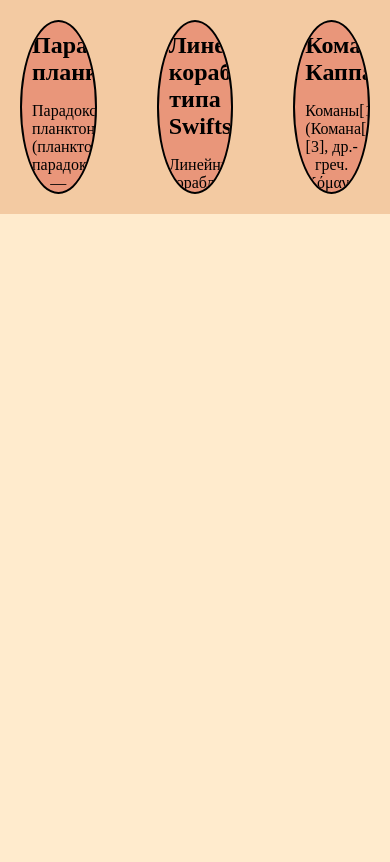
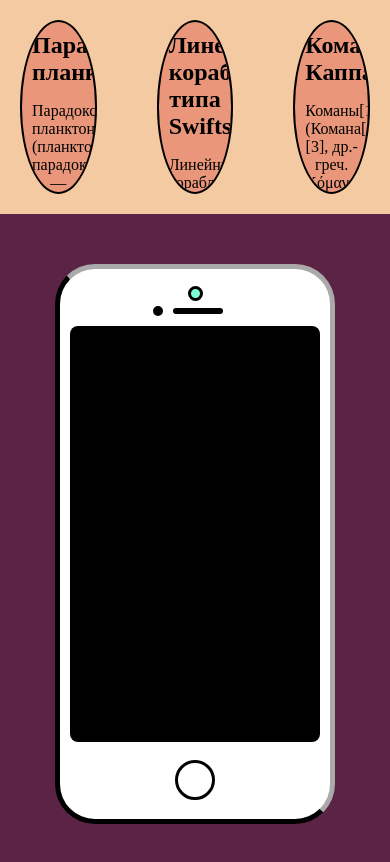
Before and after one commit to IliaKataev/web-bv, a plain HTML site: page Lesson20.03.2025/index.html in a window 390 px wide. Drawn offline with Linux system fonts and the light colour scheme.

Commit message:
phone addition

```diff
--- a/Lesson20.03.2025/assets/styles/style.css
+++ b/Lesson20.03.2025/assets/styles/style.css
@@ -1,7 +1,7 @@
 body{
     margin:0;
     padding:0;
-    background-color: blanchedalmond;
+    background-color: rgb(91, 35, 68);
 }
 
 
@@ -32,3 +32,65 @@ h1{
 section:nth-child(odd){
     background-color: rgb(243, 202, 162);
 }
+
+.phone{
+    width: 250px;
+    height: 520px;
+    background-color: white;
+    border: 5px solid;
+    border-color: rgb(170, 170, 170) rgb(170, 170, 170) black black;
+    border-radius: 40px;
+    padding: 15px 10px;
+    margin: 50px auto;
+}
+
+.camera{
+    width: 15px;
+    height: 15px;
+    background-color: aquamarine;
+    border-radius: 50%;
+    border: 3px solid black;
+    box-sizing: border-box;
+    margin: 2px auto;
+}
+
+.poloska{
+    display: flex;
+    flex-direction: row;
+    align-items: center;
+    gap: 10px;
+    justify-content: center;
+    margin-top: 5px;
+    margin-bottom: 10px;
+    margin-right: 15px;
+}
+.circle{
+    width: 10px;
+    height: 10px;
+    background-color: black;
+    border-radius: 50%;
+}
+
+.dinamic{
+    width:50px;
+    height: 6px;
+    background-color: black;
+    border-radius: 10px;
+}
+
+.inner-block{
+    height: 80%;
+    width: auto;
+    background-color: black;
+    border-radius: 8px;
+}
+
+.main-button{
+    width: 40px;
+    height: 40px;
+    background-color: white;
+    border: 3px solid black;
+    border-radius: 50%;
+    box-sizing: border-box;
+    margin: 18px auto;
+}
--- a/Lesson20.03.2025/index.html
+++ b/Lesson20.03.2025/index.html
@@ -34,10 +34,10 @@
 
                 </div>
                 <div class="poloska">
-                    <div class="dinamic">
+                    <div class="circle">
 
                     </div>
-                    <div class="circle">
+                    <div class="dinamic">
 
                     </div>
                 </div>
```
